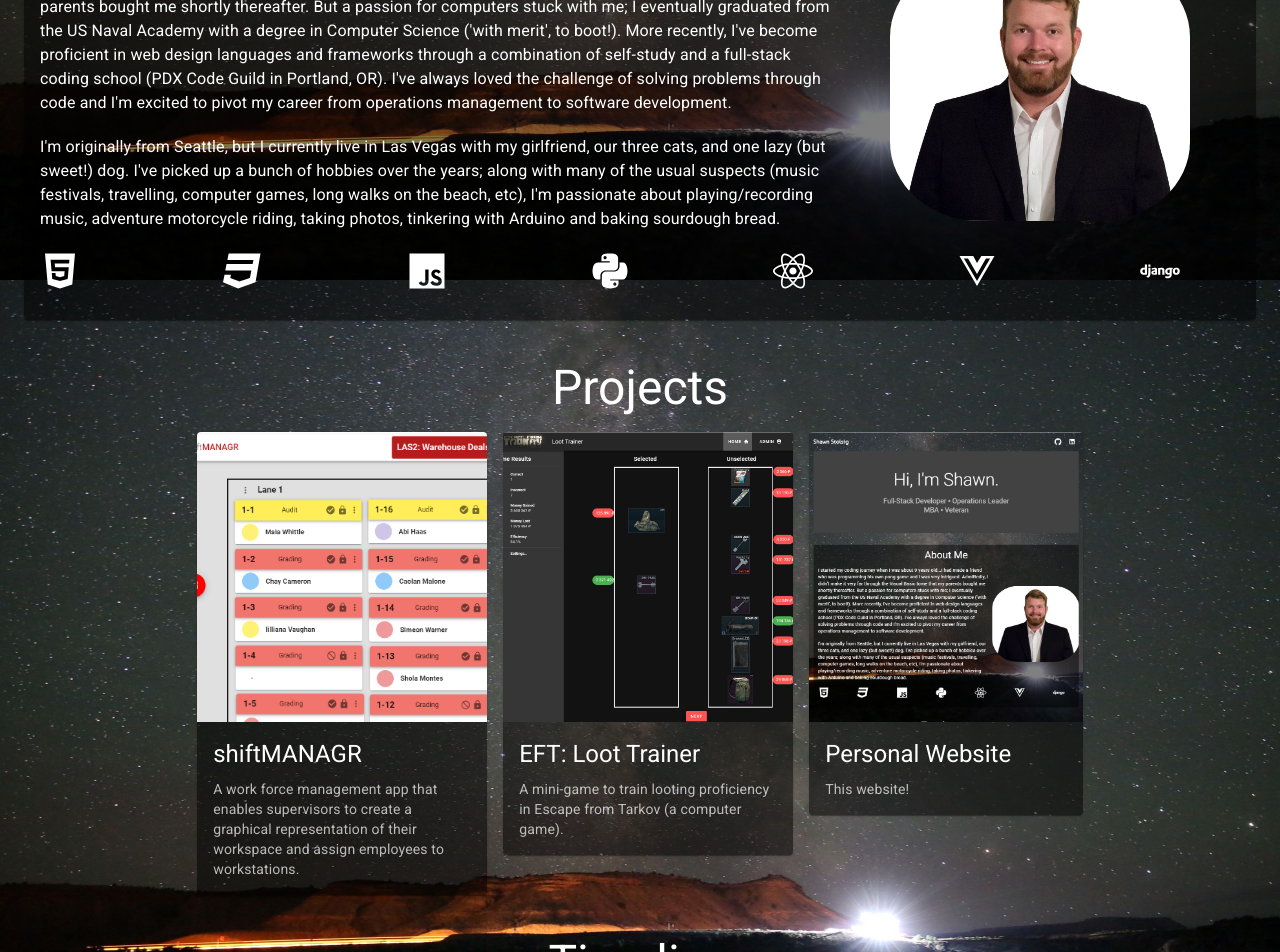
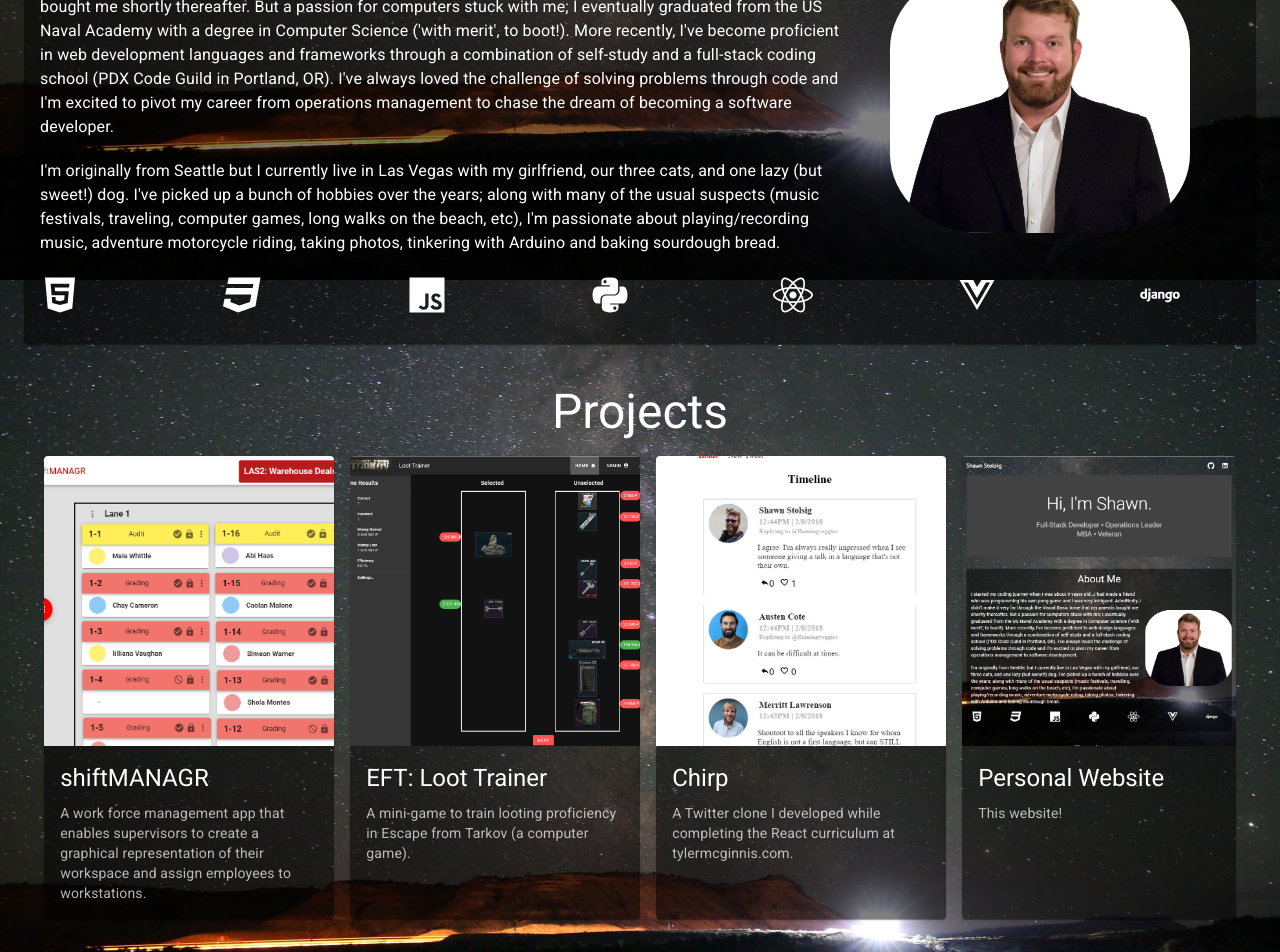
Before and after one commit to shawnstolsig/personal_site_development, a React (Create React App) app: page / in a window 1280 px wide. Shown: the part 520-1472 px from the top of the page. Built offline with nearby package versions, Linux system fonts and the light colour scheme; a web font is replaced by a local one.

Commit message:
finished

```diff
--- a/src/assets/content/aboutme.js
+++ b/src/assets/content/aboutme.js
@@ -2,8 +2,8 @@ const aboutMe = {
     heading: 'About Me',
     subheading: '',
     paragraphs: [
-        `I started my coding journey when I was about 9 years old...I had made a friend who was programming his own pong game and I was very intrigued. Admittedly, I didn't make it very far through the Visual Basic tome that my parents bought me shortly thereafter. But a passion for computers stuck with me; I eventually graduated from the US Naval Academy with a degree in Computer Science ('with merit', to boot!). More recently, I've become proficient in web design languages and frameworks through a combination of self-study and a full-stack coding school (PDX Code Guild in Portland, OR). I've always loved the challenge of solving problems through code and I'm excited to pivot my career from operations management to software development.`,
-        `I'm originally from Seattle, but I currently live in Las Vegas with my girlfriend, our three cats, and one lazy (but sweet!) dog. I've picked up a bunch of hobbies over the years; along with many of the usual suspects (music festivals, travelling, computer games, long walks on the beach, etc), I'm passionate about playing/recording music, adventure motorcycle riding, taking photos, tinkering with Arduino and baking sourdough bread.`,
+        `I started my coding journey when I was 9 years old. I made a friend who was programming his own pong game and I was very intrigued. Admittedly, I didn't make it very far through the Visual Basic book that my parents bought me shortly thereafter. But a passion for computers stuck with me; I eventually graduated from the US Naval Academy with a degree in Computer Science ('with merit', to boot!). More recently, I've become proficient in web development languages and frameworks through a combination of self-study and a full-stack coding school (PDX Code Guild in Portland, OR). I've always loved the challenge of solving problems through code and I'm excited to pivot my career from operations management to chase the dream of becoming a software developer.`,
+        `I'm originally from Seattle but I currently live in Las Vegas with my girlfriend, our three cats, and one lazy (but sweet!) dog. I've picked up a bunch of hobbies over the years; along with many of the usual suspects (music festivals, traveling, computer games, long walks on the beach, etc), I'm passionate about playing/recording music, adventure motorcycle riding, taking photos, tinkering with Arduino and baking sourdough bread.`,
     ],
 }
 
--- a/src/assets/content/projects.js
+++ b/src/assets/content/projects.js
@@ -1,10 +1,10 @@
 // media imports
 import shiftManagrPreview from '../images/shiftManagr.png'
 import shiftManagrVideo from '../videos/shiftManagr.mp4'
-
 import eftLootTrainerPreview from '../images/eftLootTrainer.png'
 import eftLootTrainerVideo from '../videos/eftLootTrainer.mp4'
-
+import chirpPreview from '../images/chirp.png'
+import chirpVideo from '../videos/chirp.mp4'
 import portfolioPreview from '../images/portfolio.png'
 
 // data for project cards
@@ -15,8 +15,8 @@ const projects = [
 		videoUrl: shiftManagrVideo,
 		caption: "A work force management app that enables supervisors to create a graphical representation of their workspace and assign employees to workstations.",
 		description: [
-			"The idea behind shiftMANAGR was to create a tool to help a shift leader manage and communicate workstation assignments for their employees. While I specifically designed it as something that would be useful to an Amazon operations leader, shiftMANAGR would be useful in any industry where employees are frequently rotated between different roles and/or workstations: hospitals, security, manufacturing, and construction to name a few.",
-			"I created shiftMANAGR as my final capstone project while at PDX Code Guild."
+			"The idea behind shiftMANAGR was to create a tool to help a shift leader manage and communicate workstation assignments for their employees. While I specifically designed it as a tool for an Amazon operations leader, shiftMANAGR would create value in any industry where employees are frequently rotated between different roles and/or workstations: hospitals, manufacturing, security, and construction are a few examples.",
+			"I created shiftMANAGR as my capstone project while at PDX Code Guild."
 		],
 		repoUrl: "https://github.com/shawnstolsig/pdx_code_guild_capstone",
 		demoUrl: null,
@@ -28,11 +28,23 @@ const projects = [
 		videoUrl: eftLootTrainerVideo,
 		caption: "A mini-game to train looting proficiency in Escape from Tarkov (a computer game).",
 		description: [
-			"This app is a simple mini-game I created for Escape from Tarkov (EFT) computer game. The idea was to create a UI similiar to what players experience in the game, where they must visually identify items and choose the most valuable items to loot. Since the value of each item changes dynamically through EFT's in-game flea market, I leveraged a community-created API from Tarkov Market (https://tarkov-market.com/) to pull Rouble values for each of the games 2000+ items. I created my own backend/database to store these values as the API is rate-limited.",
+			"This app is a mini-game I created for Escape from Tarkov (EFT) computer game. I created a UI similiar to that experienced in-game, where players must visually identify items and choose the most valuable items to loot. Since the value of each item changes dynamically through EFT's in-game flea market, I leveraged a community-created API from Tarkov Market (https://tarkov-market.com/) to pull rouble values for each of the games 2000+ items. I created my own backend/database to store these values as the API is rate-limited.",
 		],
 		repoUrl: "https://github.com/shawnstolsig/tarkov_loot_simulator",
 		demoUrl: null,
 		stack: ['HTML', 'CSS', 'JavaScript', 'Python', 'Vue.js', 'Vuetify', 'Django', 'Django REST Framework', 'SQLite'],
+	},
+	{
+		title: "Chirp",
+		imageUrl: chirpPreview,
+		videoUrl: chirpVideo,
+		caption: "A Twitter clone I developed while completing the React curriculum at tylermcginnis.com. ",
+		description: [
+			"This is a basic Twitter clone that I created while learning React, React Hooks, React Router, and Redux. This app uses some starter code from www.tylermcginnis.com to simulate a backend; the UI is designed to provide a smooth user experience with asynchronous data fetching. ",
+		],
+		repoUrl: "https://github.com/shawnstolsig/tyler_mcginnis_react_course/tree/master/react-redux/chirp",
+		demoUrl: null,
+		stack: ['HTML', 'CSS', 'JavaScript', 'React.js', 'Redux'],
 	},
 	{
 		title: "Personal Website",
@@ -40,7 +52,7 @@ const projects = [
 		videoUrl: null,
 		caption: "This website!",
 		description: [
-			"A personal website for my portfolio and information about myself.",
+			"A personal website for my portfolio and information about myself.  You're already on it!",
 		],
 		repoUrl: "https://github.com/shawnstolsig/personal_site_development",
 		demoUrl: "https://www.shawnstolsig.com",
--- a/src/components/ProjectCard.js
+++ b/src/components/ProjectCard.js
@@ -24,6 +24,7 @@ import CloseIcon from '@material-ui/icons/Close';
 const useStyles = makeStyles((theme) => ({
 	root: {
 		maxWidth: 290,
+		height: 463,
 		backgroundColor: 'rgba(1,1,1,.5)'
 	},
 	smallCardMedia: {
@@ -31,7 +32,11 @@ const useStyles = makeStyles((theme) => ({
 	},
 	largeCardMediaRoot: {
 		elevation: 0,
-		margin: theme.spacing(2)
+		margin: theme.spacing(2),
+	},
+	largeCardMedia: {
+		maxHeight: '70vh',
+		width: 'auto'
 	},
 	modal: {
 		display: 'flex',
@@ -56,6 +61,9 @@ const useStyles = makeStyles((theme) => ({
 	},
 	linkButton: {
 		margin: theme.spacing(0.5)
+	},
+	dialogTitle: {
+		padding: 0
 	}
 }));
 
@@ -114,8 +122,13 @@ export default function ProjectCard({ title, imageUrl, caption, description, rep
 			>
 				<Fade in={open}>
 					<div className={classes.paper}>
-						<DialogTitle disableTypography>
-							<Typography variant="h4" align="center">{title}</Typography>
+						<DialogTitle disableTypography className={classes.dialogTitle}>
+							<Typography
+								variant="h4"
+								align="center"
+
+								>{title}
+							</Typography>
 							<IconButton
 								aria-label="close"
 								className={classes.closeButton}
@@ -127,13 +140,19 @@ export default function ProjectCard({ title, imageUrl, caption, description, rep
 							<Grid container>
 								{videoUrl &&
 									<Grid item xs={12}>
-										<Card elevation={0} className={classes.largeCardMediaRoot}>
+										<Card
+											elevation={0}
+											className={classes.largeCardMediaRoot}
+											align="center"
+											>
 											<CardMedia
+												loop
 												autoPlay
 												controls
 												component="video"
 												src={videoUrl}
 												title={title}
+												className={classes.largeCardMedia}
 											/>
 										</Card>
 									</Grid> }
```
Also changed, not shown: src/assets/images/chirp.png (added).
